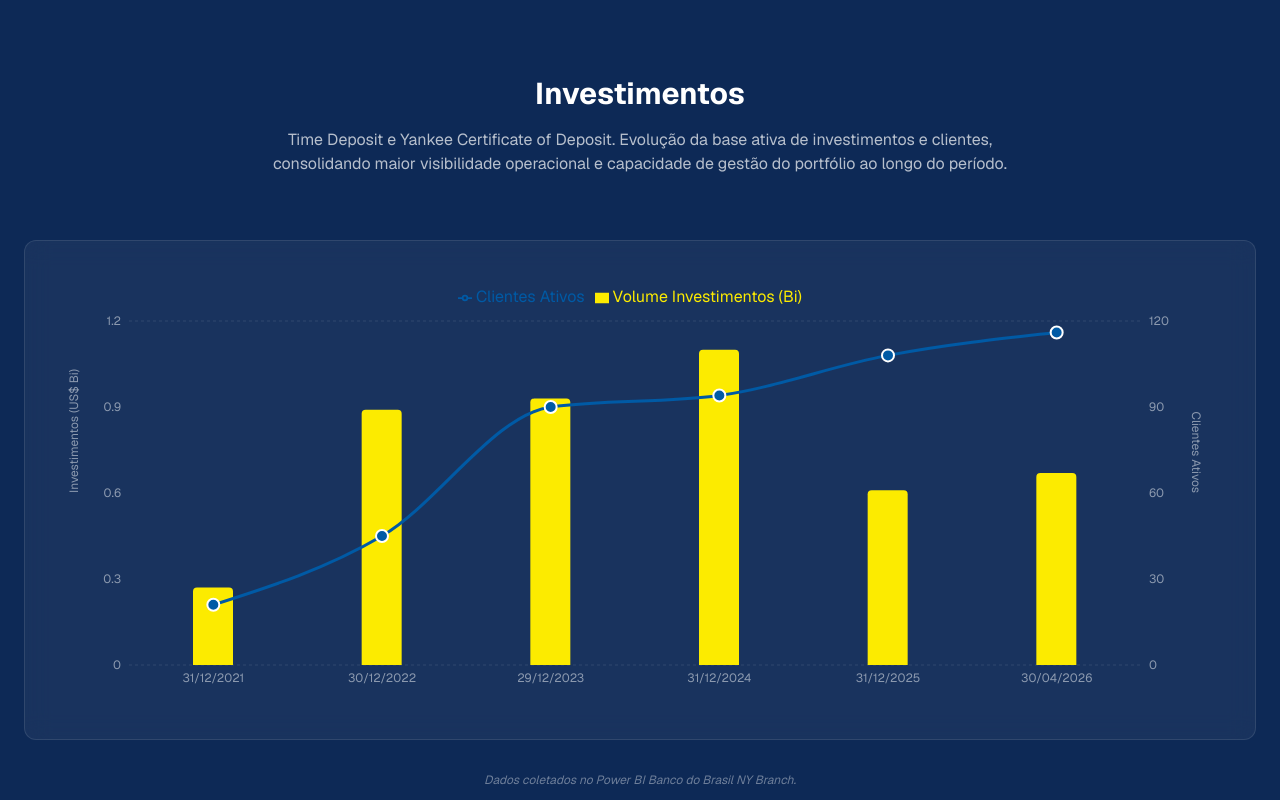
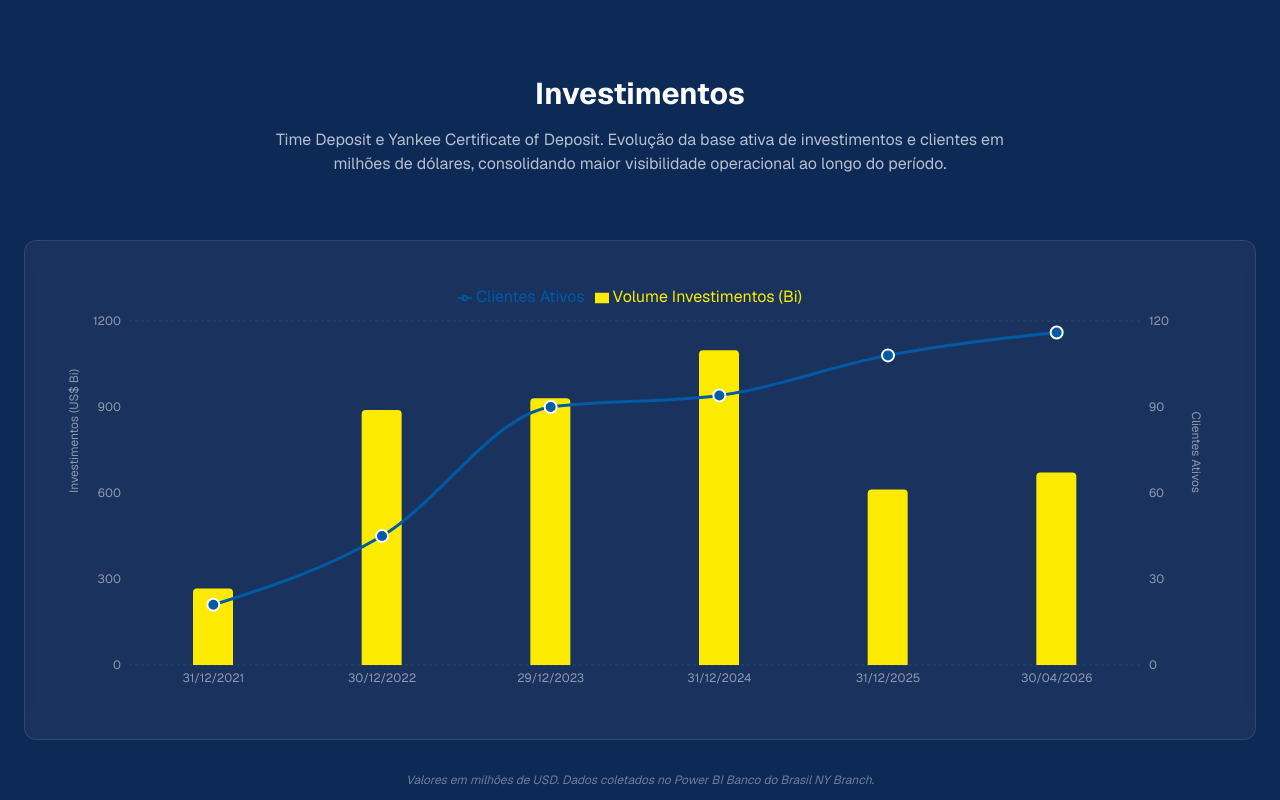
Before and after one commit to skintryker/bbny-presentation, a Next.js app: page / in a window 1280 px wide. Shown: the part 820-1620 px from the top of the page. Built offline with nearby package versions, Linux system fonts and the light colour scheme.

Commit message:
update: convert investment values to millions

```diff
--- a/src/data/presentationData.ts
+++ b/src/data/presentationData.ts
@@ -34,16 +34,16 @@ export const presentationData = {
   },
   performance: {
     title: "Investimentos",
-    description: "Time Deposit e Yankee Certificate of Deposit. Evolução da base ativa de investimentos e clientes, consolidando maior visibilidade operacional e capacidade de gestão do portfólio ao longo do período.",
+    description: "Time Deposit e Yankee Certificate of Deposit. Evolução da base ativa de investimentos e clientes em milhões de dólares, consolidando maior visibilidade operacional ao longo do período.",
     chartData: [
-      { period: "31/12/2021", investments: 0.27, clients: 21 },
-      { period: "30/12/2022", investments: 0.89, clients: 45 },
-      { period: "29/12/2023", investments: 0.93, clients: 90 },
-      { period: "31/12/2024", investments: 1.10, clients: 94 },
-      { period: "31/12/2025", investments: 0.61, clients: 108 },
-      { period: "30/04/2026", investments: 0.67, clients: 116 },
+      { period: "31/12/2021", investments: 266.6, clients: 21 },
+      { period: "30/12/2022", investments: 889.8, clients: 45 },
+      { period: "29/12/2023", investments: 930.5, clients: 90 },
+      { period: "31/12/2024", investments: 1098.3, clients: 94 },
+      { period: "31/12/2025", investments: 612.6, clients: 108 },
+      { period: "30/04/2026", investments: 671.6, clients: 116 },
     ],
-    note: "Dados coletados no Power BI Banco do Brasil NY Branch.",
+    note: "Valores em milhões de USD. Dados coletados no Power BI Banco do Brasil NY Branch.",
   },
   funding: {
     title: "Structured Letters of Credit",
```
Also changed, not shown: 1 other file (tests, documents, lock files or other folders).
